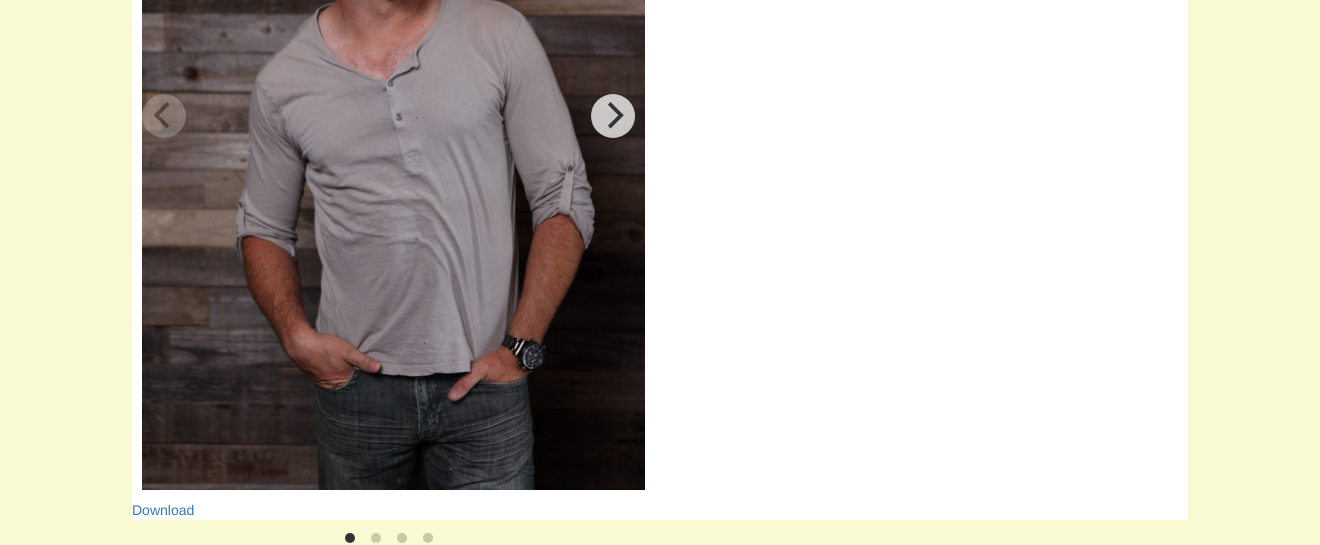
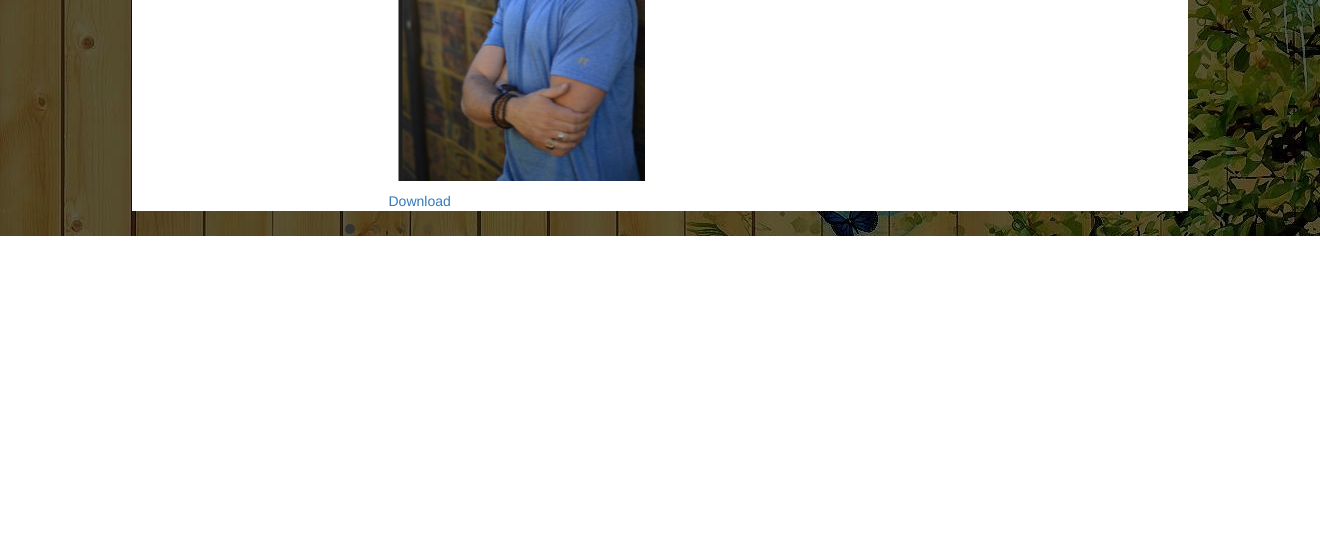
Before and after one commit to jzw007/my-personal-site, a PHP site: page / in a window 1320 px wide. Shown: the part 699-1244 px from the top of the page. After the commit the page ends 935 px from the top, so only its background shows below. Run offline with PHP 8.4, Linux system fonts and the light colour scheme; some libraries are stand-ins or nearby versions.

Commit message:
Attempt at the nav bar...

```diff
--- a/css/style.css
+++ b/css/style.css
@@ -1,12 +1,15 @@
 html{
 	background:lightgoldenrodyellow;
+	background-image: url("/background/image/back-ground01.jpg");
 }
 body{
 	width:80%;
 	margin:0 auto;
 	background:white;
 }
-
+.jumbotron{
+	font-family: 'Dancing Script', cursive;
+}
 
 
 div.carousel-cell img{
--- a/index.php
+++ b/index.php
@@ -4,6 +4,9 @@
 		<meta charset="utf 8">
 		<meta http-equiv="x-ua-compatible" content="ie=edge">
 		<meta name="viewport" content="width=device-width, initial-scale=1" />
+<!--Fonts for the page-->
+		<link href="https://fonts.googleapis.com/css?family=Dancing+Script" rel="stylesheet">
+
 
 		<!--latest compiled and minified css-->
 		<!-- Bootstrap Latest compiled and minified CSS -->
@@ -44,9 +47,9 @@
 				<div class="col-xs-12">
 					<nav>
 						<ul>
-							<li><a href="Resume.htm"></a></li>
-							<li><a href="Bio.htm"></a></li>
-							<li><a href="Contact"></a> </li>
+							<li><a href="Resume.htm"></a>Resume</li>
+							<li><a href="Bio.htm"></a>Bio</li>
+							<li><a href="Contact"></a>Contact</li>
 						</ul>
 					</nav>
 				</div>
@@ -60,11 +63,11 @@
 					<h1 class="column-label">
 						<strong>Headshots</strong>
 					</h1>
+
 					<div class="main-carousel" data-flickity>
-
 						<div class="carousel-cell">
-							<img class="img-responsive" src="media/Headh shot 004-07-12-2013.png">
-							<a href="media/Headh shot 004-07-12-2013.png">Download</a>
+<!--							<img class="img-responsive" src="media/Headh shot 004-07-12-2013.png">-->
+<!--							<a href="media/Headh shot 004-07-12-2013.png">Download</a>-->
 						</div>
 
 						<div class="carousel-cell">
```
